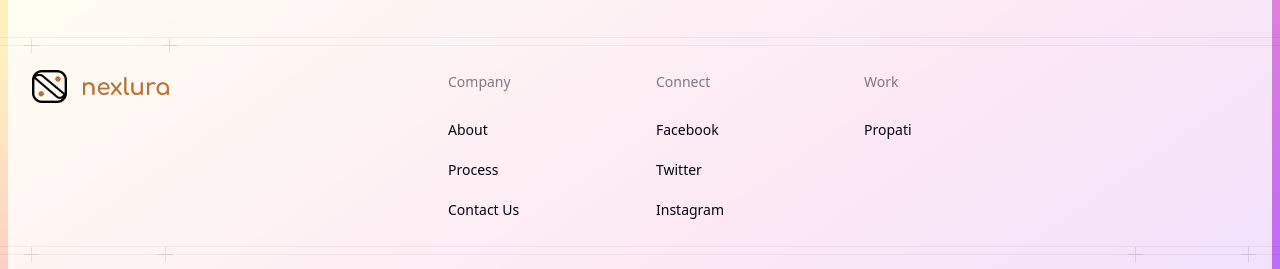
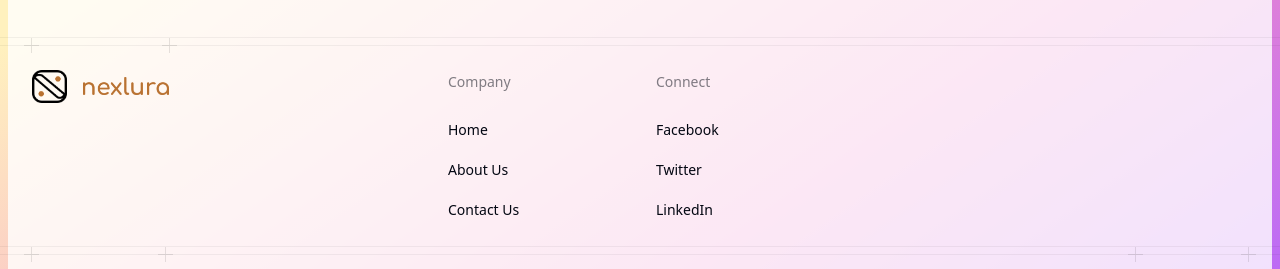
Before and after one commit to nexlura/nexlura-website, a Next.js app: page / in a window 1280 px wide. Shown: the part 2770-3039 px from the top of the page. Built offline with nearby package versions, Linux system fonts and the light colour scheme; a web font is replaced by a local one.

Commit message:
update layout footer with social links

```diff
--- a/src/app/page.tsx
+++ b/src/app/page.tsx
@@ -8,8 +8,8 @@ import { LogoCluster } from '@/components/LogoCluster'
 import { Map } from '@/components/Map'
 import { Heading, Subheading } from '@/components/Text'
 import { Button } from '@/components/Button'
+import { Footer } from '@/components/Footer'
 import { Navbar } from '@/components/Navbar'
-import { Footer } from '@/components/Footer'
 
 export const metadata: Metadata = {
   description:
--- a/src/components/footer.tsx
+++ b/src/components/footer.tsx
@@ -55,23 +55,23 @@ function Sitemap() {
       <div>
         <SitemapHeading>Company</SitemapHeading>
         <SitemapLinks>
-          <SitemapLink href="#">About</SitemapLink>
-          <SitemapLink href="/blog">Process</SitemapLink>
+          <SitemapLink href="/">Home</SitemapLink>
+          <SitemapLink href="/company">About Us</SitemapLink>
           <SitemapLink href="/contact">Contact Us</SitemapLink>
         </SitemapLinks>
       </div>
       <div>
         <SitemapHeading>Connect</SitemapHeading>
         <SitemapLinks>
-          <SitemapLink href="#">Facebook</SitemapLink>
-          <SitemapLink href="#">Twitter</SitemapLink>
-          <SitemapLink href="#">Instagram</SitemapLink>
-        </SitemapLinks>
-      </div>
-      <div>
-        <SitemapHeading>Work</SitemapHeading>
-        <SitemapLinks>
-          <SitemapLink href="/pricing">Propati</SitemapLink>
+          <SitemapLink href="https://www.facebook.com/share/16GiVdnXPV/">
+            Facebook
+          </SitemapLink>
+          <SitemapLink href="https://x.com/nexlura?s=11&t=yVNK4m9yN7kSWJRV1ElKDA">
+            Twitter
+          </SitemapLink>
+          <SitemapLink href="https://www.linkedin.com/company/nexlura-llc">
+            LinkedIn
+          </SitemapLink>
         </SitemapLinks>
       </div>
     </>
@@ -110,7 +110,7 @@ function SocialLinks() {
   return (
     <>
       <Link
-        href="https://www.facebook.com/share/18fHMbqR61/?mibextid=wwXIfr"
+        href="https://www.facebook.com/share/16GiVdnXPV/"
         target="_blank"
         aria-label="Visit us on Facebook"
         className="text-gray-950 data-hover:text-gray-950/75"
@@ -126,7 +126,7 @@ function SocialLinks() {
         <SocialIconX className="size-4" />
       </Link>
       <Link
-        href="https://linkedin.com"
+        href="https://www.linkedin.com/company/nexlura-llc"
         target="_blank"
         aria-label="Visit us on LinkedIn"
         className="text-gray-950 data-hover:text-gray-950/75"
```
